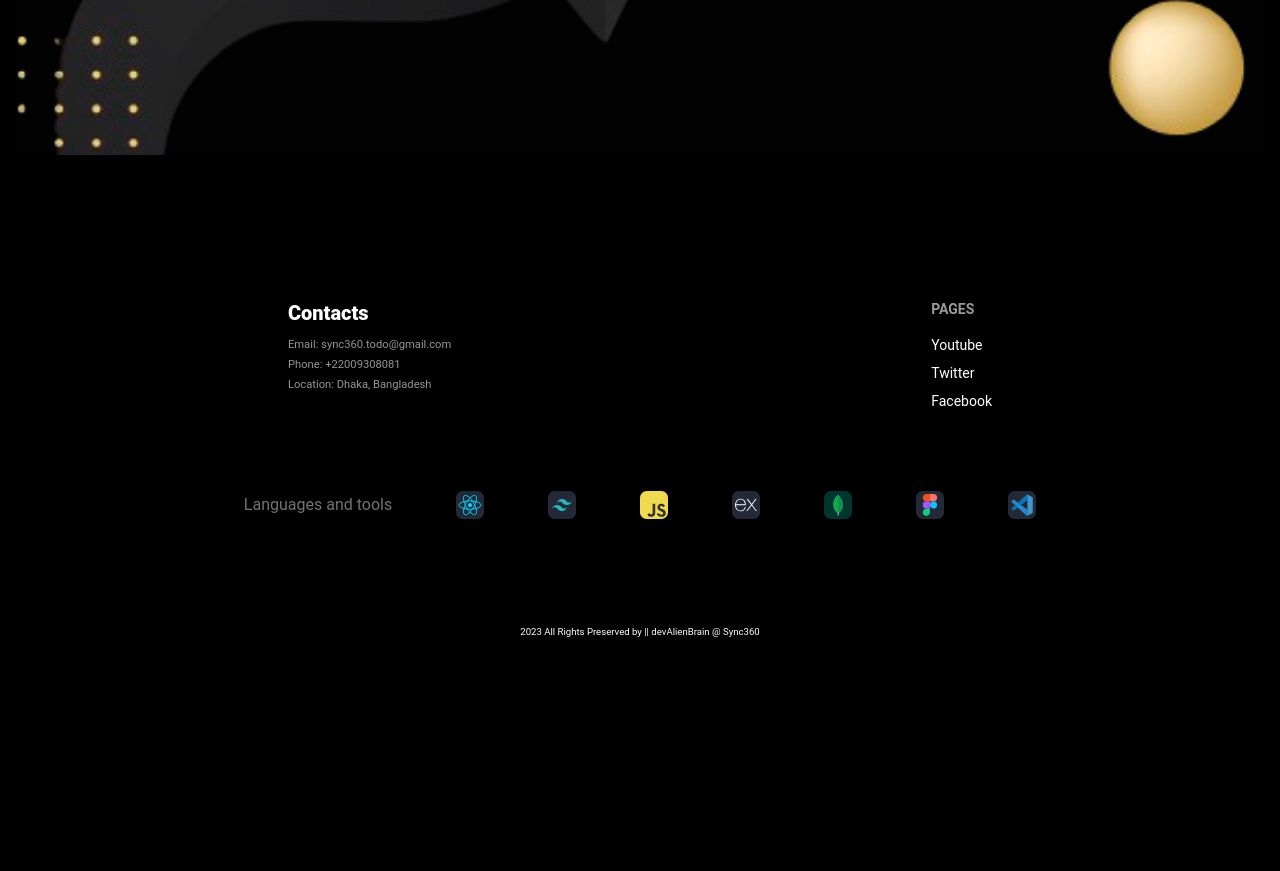
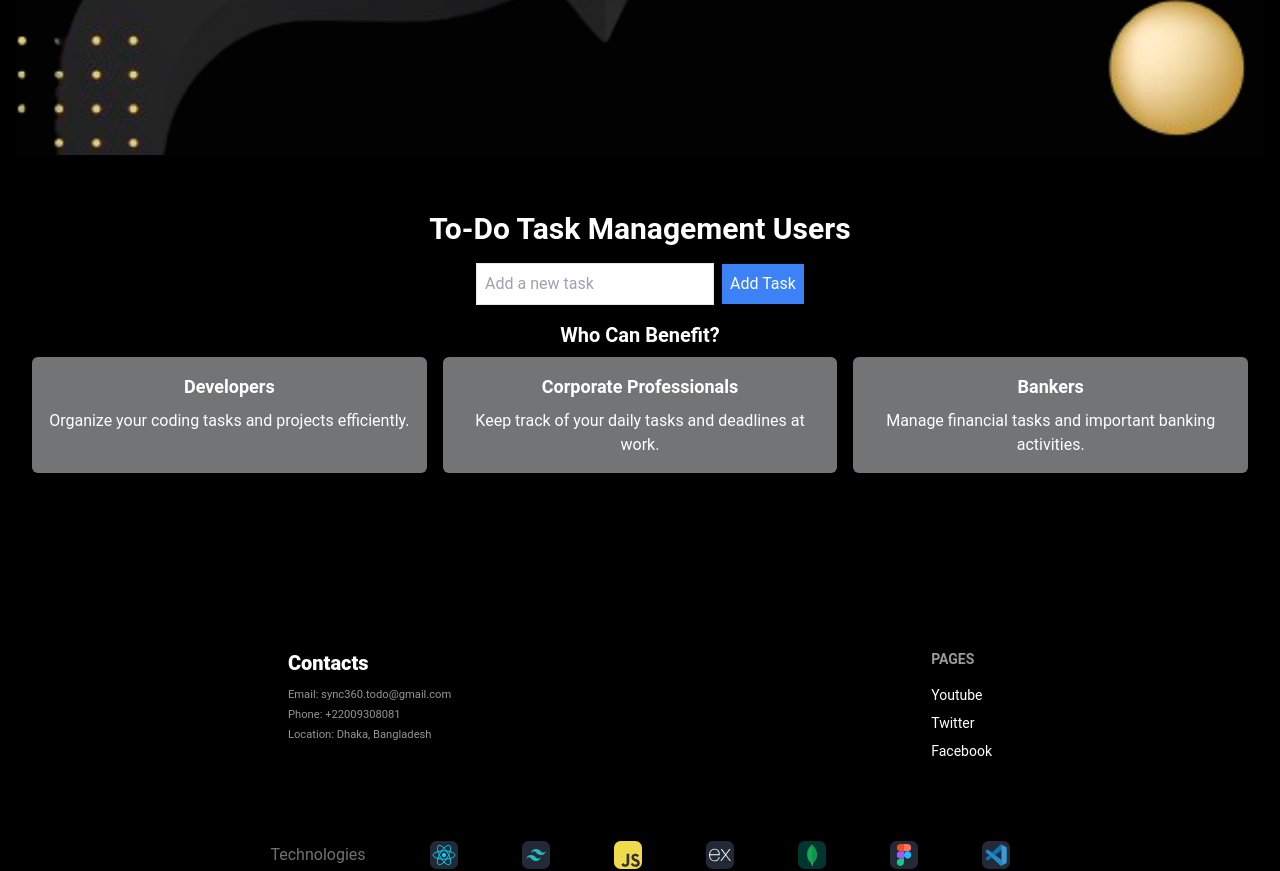
Before and after one commit to devalienbrain/sync360-task-management, a React (Vite) app: page / in a window 1280 px wide. Shown: the part 773-1644 px from the top of the page. Before the commit the page ends 1493 px from the top, so only its background shows below. Built offline with nearby package versions, Linux system fonts and the light colour scheme; no server answers.

Commit message:
todo benefitted users added

```diff
--- a/src/Components/Footer/LogoSection.jsx
+++ b/src/Components/Footer/LogoSection.jsx
@@ -11,7 +11,7 @@ function LogosSection() {
     <section className="container mx-auto">
       <div className="flex flex-col gap-7">
         <div className="flex justify-around align-middle items-center gap-2 md:gap-5 lg:gap-16">
-          <span className="text-zinc-200/50">Languages and tools</span>
+          <span className="text-zinc-200/50">Technologies</span>
           <Logo logoSrc={react} alt={react} />
           <Logo logoSrc={tailwind} alt={tailwind} />
           <Logo logoSrc={js} alt={js} />
--- /dev/null
+++ b/src/Pages/Home/BenifittedUsers/BenifittedUsers.jsx
@@ -0,0 +1,67 @@
+import { useState } from "react";
+
+const BenifittedUsers = () => {
+  const [tasks, setTasks] = useState([]);
+  const [newTask, setNewTask] = useState("");
+
+  const addTask = () => {
+    if (newTask.trim() !== "") {
+      setTasks([...tasks, { id: tasks.length + 1, text: newTask }]);
+      setNewTask("");
+    }
+  };
+
+  const removeTask = (taskId) => {
+    setTasks(tasks.filter((task) => task.id !== taskId));
+  };
+
+  const audienceData = [
+    {
+      title: "Developers",
+      description: "Organize your coding tasks and projects efficiently.",
+    },
+    {
+      title: "Corporate Professionals",
+      description: "Keep track of your daily tasks and deadlines at work.",
+    },
+    {
+      title: "Bankers",
+      description: "Manage financial tasks and important banking activities.",
+    },
+  ];
+
+  return (
+    <div className="container mx-auto p-4">
+      <h1 className="text-3xl font-bold mb-4">To-Do Task Management Users</h1>
+
+      <div className="mb-4">
+        <input
+          type="text"
+          className="border p-2 mr-2 text-black"
+          placeholder="Add a new task"
+          value={newTask}
+          onChange={(e) => setNewTask(e.target.value)}
+        />
+        <button className="bg-blue-500 text-white p-2" onClick={addTask}>
+          Add Task
+        </button>
+      </div>
+
+      {/* <TaskList tasks={tasks} removeTask={removeTask} /> */}
+
+      <div className="mb-4">
+        <h2 className="text-xl font-bold mb-2">Who Can Benefit?</h2>
+        <div className="grid grid-cols-1 md:grid-cols-2 lg:grid-cols-3 gap-4">
+          {audienceData.map((audience, index) => (
+            <div key={index} className="bg-gray-200/50 p-4 rounded-md">
+              <h3 className="text-lg font-bold mb-2">{audience.title}</h3>
+              <p>{audience.description}</p>
+            </div>
+          ))}
+        </div>
+      </div>
+    </div>
+  );
+};
+
+export default BenifittedUsers;
--- a/src/Pages/Home/Home.jsx
+++ b/src/Pages/Home/Home.jsx
@@ -1,5 +1,6 @@
 import { Helmet } from "react-helmet-async";
 import Banner from "./Banner";
+import BenifittedUsers from "./BenifittedUsers/BenifittedUsers";
 
 const Home = () => {
   return (
@@ -8,6 +9,9 @@ const Home = () => {
         <title>Sync360 | Home</title>
       </Helmet>
       <Banner></Banner>
+      <div>
+        <BenifittedUsers></BenifittedUsers>
+      </div>
     </div>
   );
 };
```
